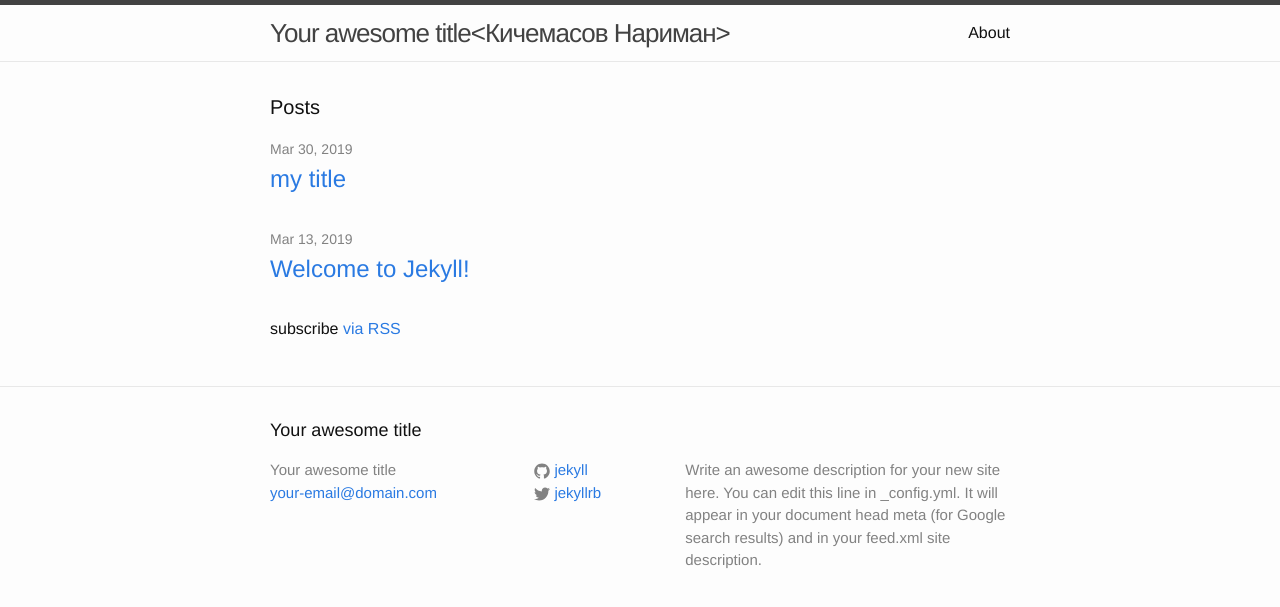
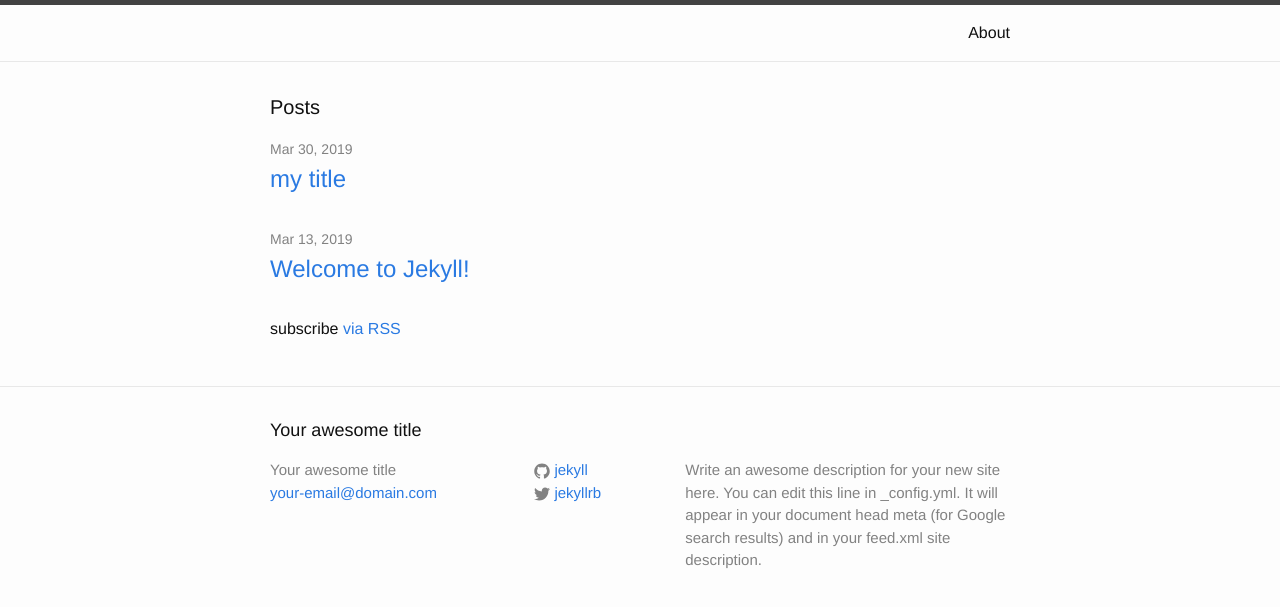
Before and after one commit to narimansnow/narimansnow.github.io, a Jekyll site: the page built from index.html, in a window 1280 px wide. Shown: the top 607 px of the page. Built offline with Jekyll 4.4.1, drawn with Linux system fonts in a browser that asks for light colours.

Commit message:
Update header.html

```diff
--- a/_includes/header.html
+++ b/_includes/header.html
@@ -2,7 +2,7 @@
 
   <div class="wrapper">
 
-    <a class="site-title" href="{{ site.baseurl }}/">{{ site.title }}<Кичемасов Нариман>
+    <a class="site-title" href="{{ site.baseurl }}/">{{Кичемасов Нариман}}</a>
 
     <nav class="site-nav">
       <a href="#" class="menu-icon">
```
